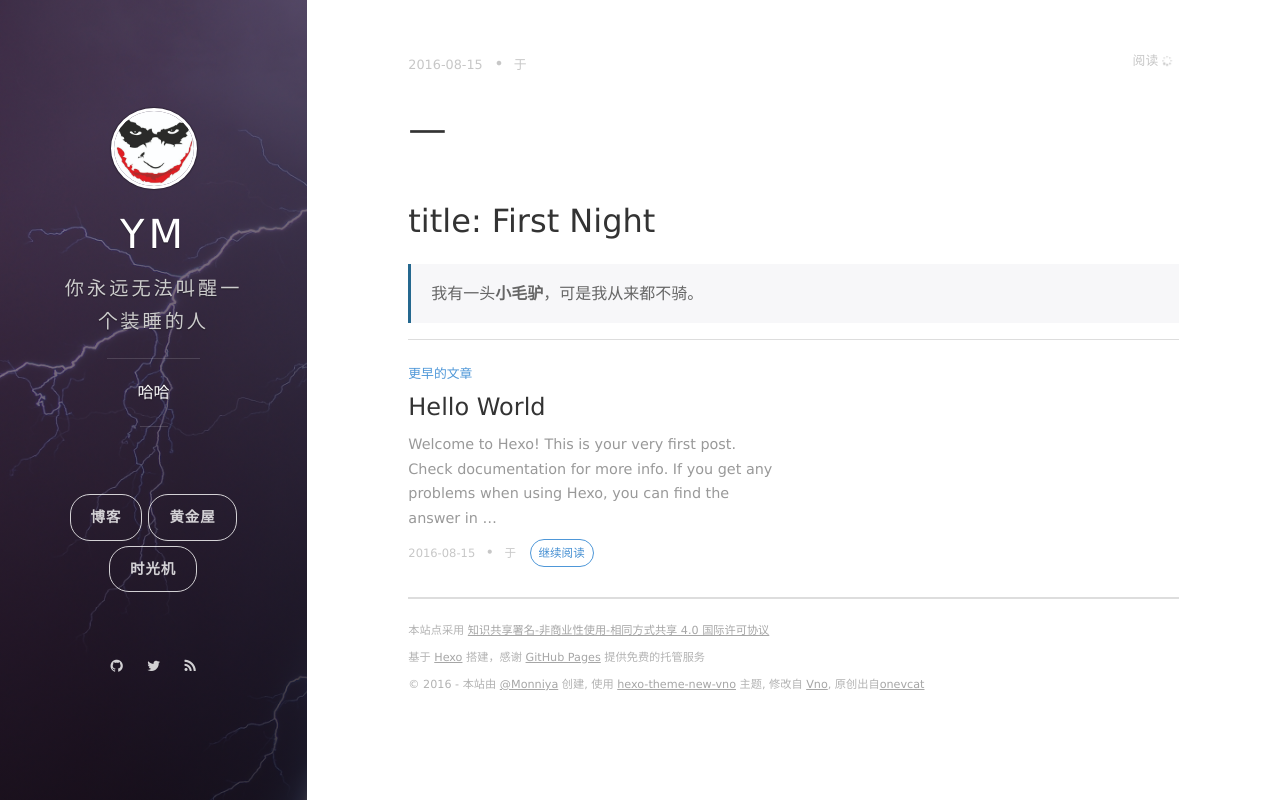
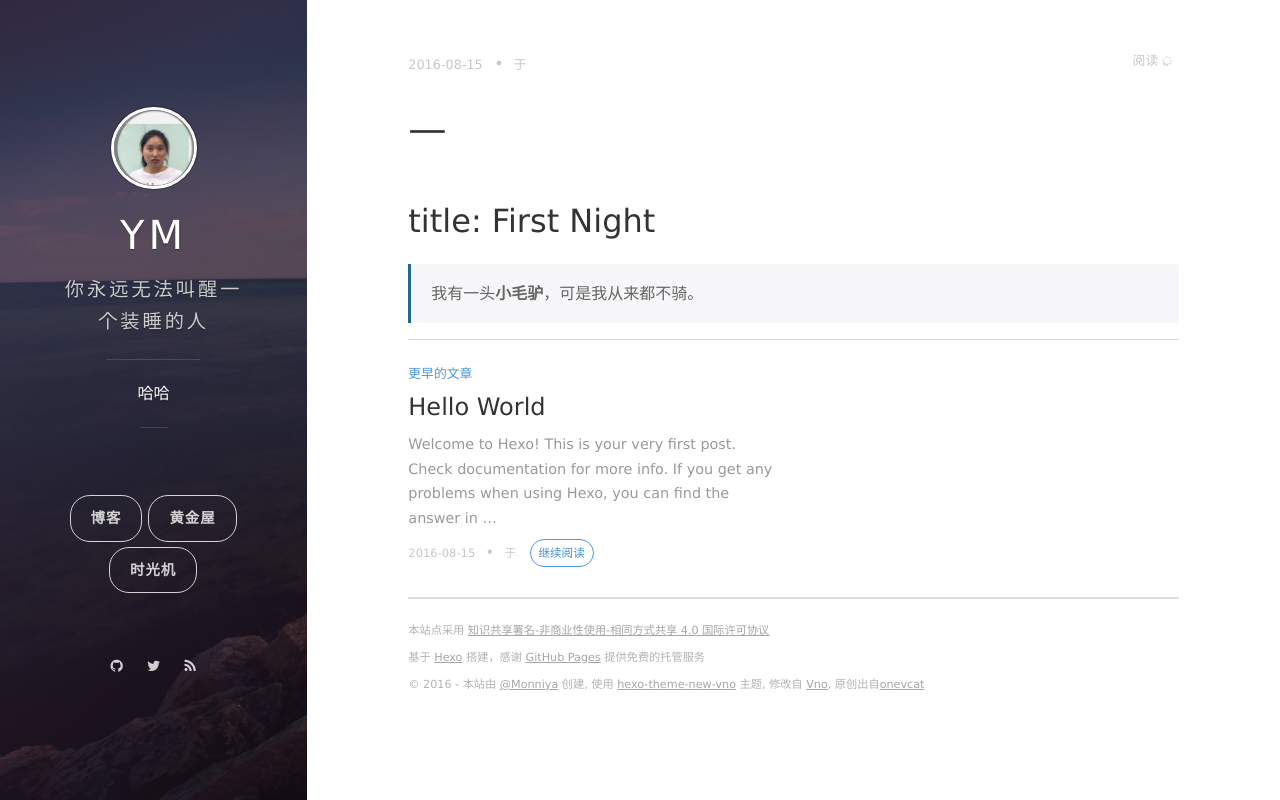
Before and after one commit to KongFuLiu/KongFuLiu.github.io, a plain HTML site: page 2016/08/15/ ---/index.html in a window 1280 px wide. Drawn offline with nearby package versions, Linux system fonts and the light colour scheme; some packages are replaced by stand-ins of ours; a script that the page names is missing.

Commit message:
Site updated: 2016-08-17 10:37:10

```diff
--- a/2016/08/15/ ---/index.html
+++ b/2016/08/15/ ---/index.html
@@ -52,12 +52,12 @@
     </span>
 
 
-<header class="panel-cover panel-cover--collapsed" style="background-image: url(/images/background-cover.jpg)">
+<header class="panel-cover panel-cover--collapsed" style="background-image: url(/images/back2.jpg)">
   <div class="panel-main">
     <div class="panel-main__inner panel-inverted">
     <div class="panel-main__content">
 
-        <a href="/" title="前往 YM 的主页"><img src="/images/screenshot.png" width="80" alt="YM logo" class="panel-cover__logo logo" /></a>
+        <a href="/" title="前往 YM 的主页"><img src="/images/logo2.png" width="80" alt="YM logo" class="panel-cover__logo logo" /></a>
         <h1 class="panel-cover__title panel-title"><a href="/" title="link to homepage for YM">YM</a></h1>
 
         <span class="panel-cover__subtitle panel-subtitle">你永远无法叫醒一个装睡的人</span>
```
Also changed, not shown: 2016/08/15/hello-world/index.html (+2 -2 lines), archives/2016/08/index.html (+2 -2 lines), archives/2016/index.html (+2 -2 lines), archives/index.html (+2 -2 lines), index.html (+2 -2 lines), images/back2.jpg (added), images/logo2.png (added).
